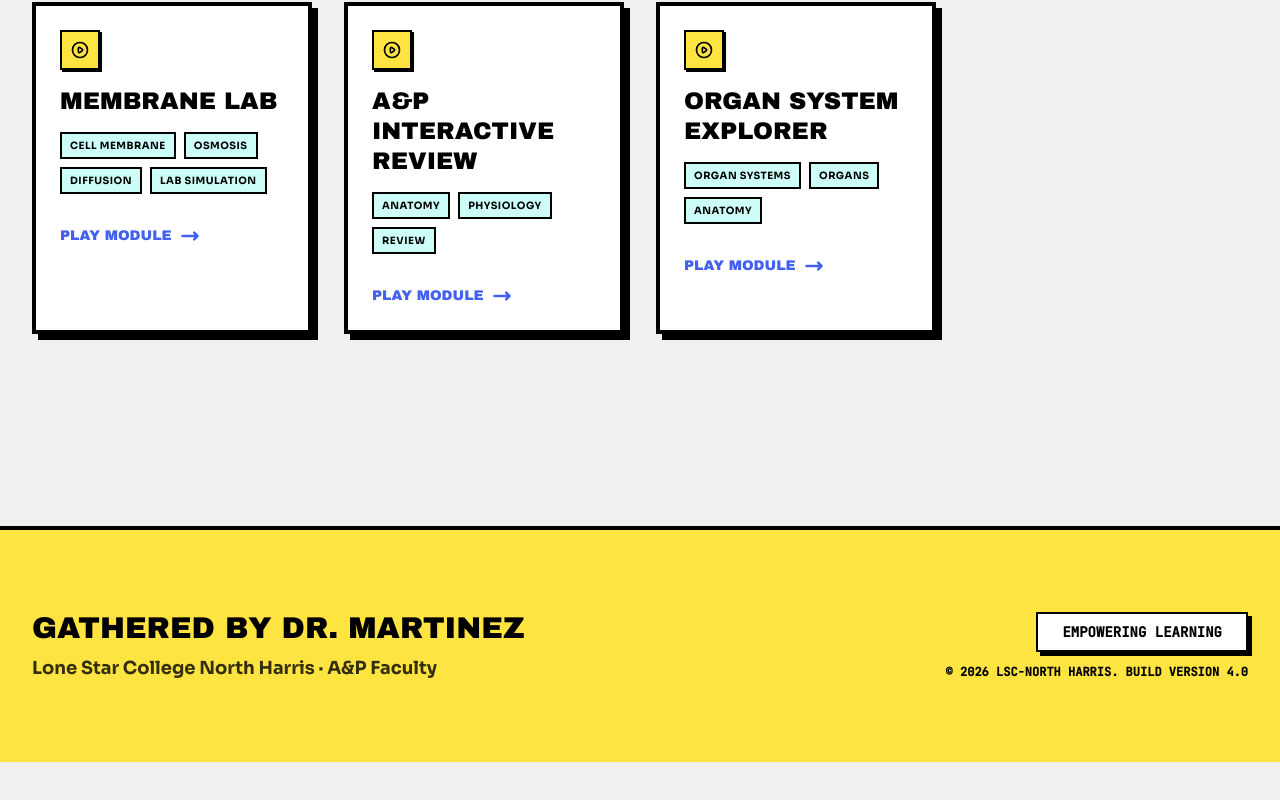
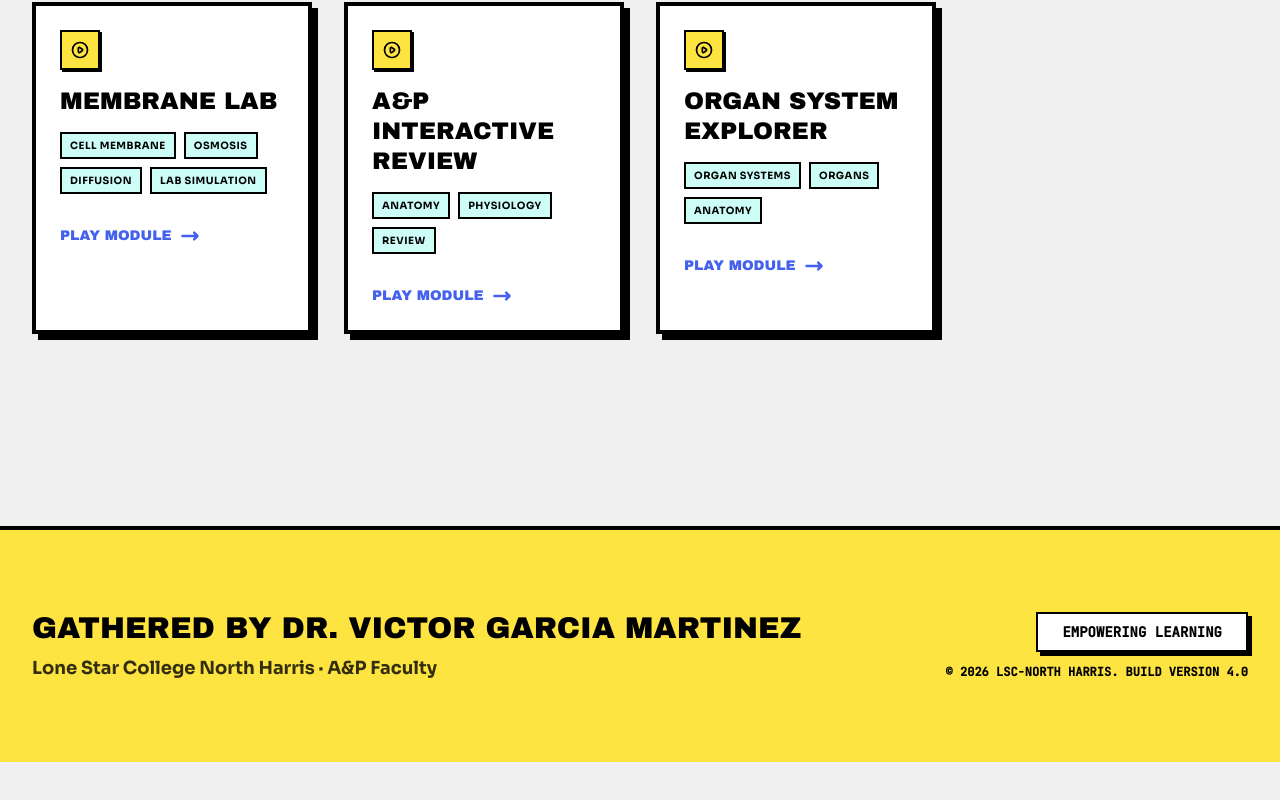
Before and after one commit to victogarcia4/LSC-A-P-Game-Hub, a React (Vite) app: page / in a window 1280 px wide. Shown: the part 2900-3700 px from the top of the page. Built offline with nearby package versions, Linux system fonts and the light colour scheme.

Commit message:
feat: Update footer attribution to full name
Expands the footer attribution from "Dr. Martinez" to "Dr. Victor Garcia Martinez" for clarity and completeness.

```diff
--- a/App.tsx
+++ b/App.tsx
@@ -183,7 +183,7 @@ const App: React.FC = () => {
         <div className="max-w-7xl mx-auto px-4 sm:px-6 lg:px-8 py-20">
           <div className="flex flex-col md:flex-row items-center justify-between gap-12 text-center md:text-left">
             <div>
-              <p className="text-3xl font-display text-black uppercase mb-2">Gathered by Dr. Martinez</p>
+              <p className="text-3xl font-display text-black uppercase mb-2">Gathered by Dr. Victor Garcia Martinez</p>
               <p className="text-lg font-bold text-black/80">Lone Star College North Harris · A&P Faculty</p>
             </div>
             <div className="flex flex-col items-center md:items-end gap-3">
```
